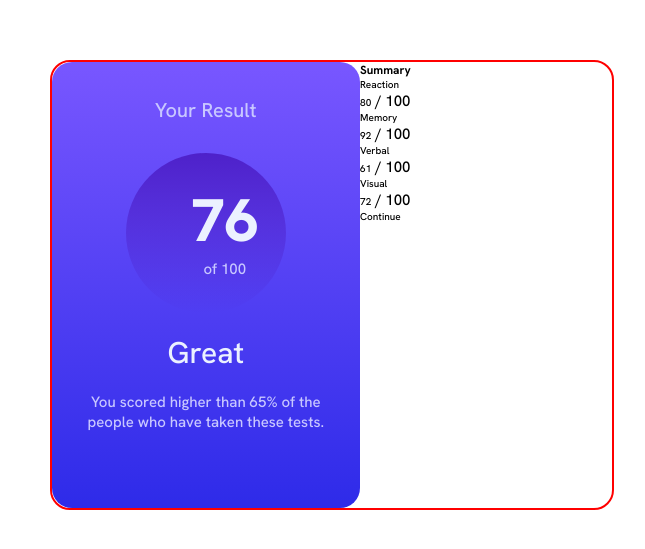
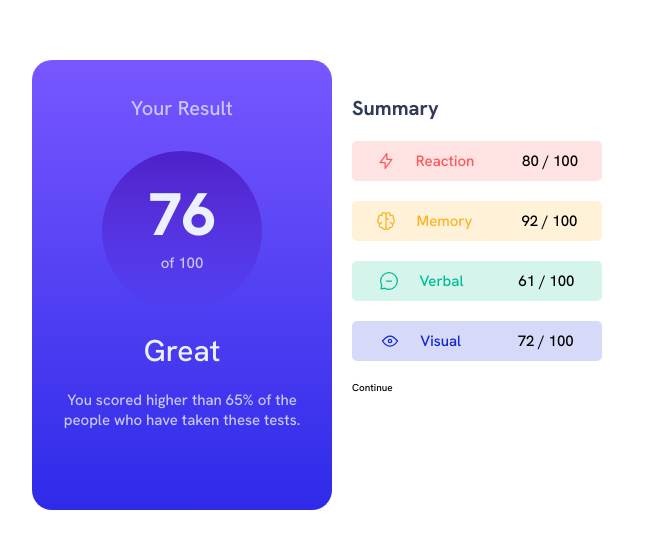
Before and after one commit to Ashesh-Mondal/CSS_Practice2, a plain HTML site: page index.html in a window 1280 px wide. Shown: the part 115-664 px from the top of the page, without its empty margins (308-953 px from the left). Drawn offline with Linux system fonts and the light colour scheme.

Commit message:
slight changes in the content inside the circular container and complete styling of the right container tags

```diff
--- a/css/style.css
+++ b/css/style.css
@@ -20,24 +20,48 @@ body{
     font-family: 'Hanken Grotesk', sans-serif;
 }
 
+
+
+/* ######################### utility classes ############################# */
+
 .out-off{
     font-size: 1.5rem;
     font-weight: 500;
 }
 
+.tag-name{
+    font-size: 1.5rem;
+    align-self: center;
+}
+
+.tag{
+    height: 4rem;
+    border-radius: 0.5rem;
+    margin: 2rem 0;
+}
+
+.icon{
+    margin-right: 2rem;
+}
+
+/* ########################## main-container styling ############################## */
+
 .container{
     display: flex;
-    border: 2px solid red;
     border-radius: 2rem;
     min-height: 45rem;
-    min-width: 55rem;
+    max-width: 60rem;
 }
+
+
+
+/* ############################# left-container styling ############################## */
 
 .container .left-content{
     padding: 2rem;
     background: linear-gradient( hsl(252, 100%, 67%), hsl(241, 81%, 54%));
     border-radius: 2rem;
-    width: 55%;
+    width: 50%;
 }
 
 .container .left-content .your-result{
@@ -67,8 +91,6 @@ body{
 
 .container .left-content .marks .inside-circle-container{
     position: absolute;
-    top: 37%;
-    left: 39%;
 }
 
 .container .left-content .marks .inside-circle-container .total-marks-obtained{
@@ -99,3 +121,76 @@ body{
     margin-top: 2rem;
     color: hsl(241, 100%, 89%);
 }
+
+
+
+/* ############################## styling right-container ################################ */
+
+.container .right-content{
+    padding: 2rem;
+    border-radius: 2rem;
+    width: 50%;
+}
+
+.container .right-content .summary{
+    font-size: 2rem;
+    font-weight: 700;
+    color: hsl(224, 30%, 27%);
+    margin: 1.5rem 0;
+}
+
+.right-content .reaction-tag{
+    display: flex;
+    width: 25rem;
+    justify-content: space-around;
+    background-color: hsla(0, 100%, 67%, 0.17);
+}
+
+.right-content .reaction-tag .tag-name-1{
+    display: flex;
+    flex-direction: row;
+    color: hsl(0, 100%, 67%);
+}
+
+.right-content .memory-tag{
+    display: flex;
+    width: 25rem;
+    justify-content: space-around;
+    background-color: hsla(39, 100%, 56%, 0.17);
+}
+
+.right-content .memory-tag .tag-name-2{
+    display: flex;
+    flex-direction: row;
+    color: hsl(39, 100%, 56%);
+}
+
+.right-content .verbal-tag{
+    display: flex;
+    width: 25rem;
+    justify-content: space-around;
+    background-color: hsla(166, 100%, 37%, 0.17);
+}
+
+.right-content .verbal-tag .tag-name-3{
+    display: flex;
+    flex-direction: row;
+    color: hsl(166, 100%, 37%);
+}
+
+.right-content .visual-tag{
+    display: flex;
+    width: 25rem;
+    justify-content: space-around;
+    background-color: hsla(234, 85%, 45%, 0.17);
+}
+
+.right-content .visual-tag .tag-name-4{
+    display: flex;
+    flex-direction: row;
+    color: hsl(234, 85%, 45%);
+}
+
+.container .right-content .tag .out-off{
+    align-self: center;
+}
--- a/index.html
+++ b/index.html
@@ -30,27 +30,26 @@
 
     <div class="right-content">
       <h3 class="summary">Summary</h3>
-      <div class="tag">
-        <div class="reaction-tag">
-          Reaction
-          <div class="obtained-marks">80<span class="out-off"> / 100</span></div>
+
+        <div class="reaction-tag tag">
+          <div class="tag-name tag-name-1"><svg xmlns="http://www.w3.org/2000/svg" class="icon" width="20" height="20" fill="none" viewBox="0 0 20 20"><path stroke="#F55" stroke-linecap="round" stroke-linejoin="round" stroke-width="1.25" d="M10.833 8.333V2.5l-6.666 9.167h5V17.5l6.666-9.167h-5Z"/></svg>Reaction</div>
+          <div class="obtained-marks out-off">80<span class="out-off"> / 100</span></div>
         </div>
 
-        <div class="memory-tag">
-          Memory
-          <div class="obtained-marks">92<span class="out-off"> / 100</span></div>
+        <div class="memory-tag tag">
+          <div class="tag-name tag-name-2"><svg xmlns="http://www.w3.org/2000/svg" class="icon" width="20" height="20" fill="none" viewBox="0 0 20 20"><path stroke="#FFB21E" stroke-linecap="round" stroke-linejoin="round" stroke-width="1.25" d="M5.833 11.667a2.5 2.5 0 1 0 .834 4.858"/><path stroke="#FFB21E" stroke-linecap="round" stroke-linejoin="round" stroke-width="1.25" d="M3.553 13.004a3.333 3.333 0 0 1-.728-5.53m.025-.067a2.083 2.083 0 0 1 2.983-2.824m.199.054A2.083 2.083 0 1 1 10 3.75v12.917a1.667 1.667 0 0 1-3.333 0M10 5.833a2.5 2.5 0 0 0 2.5 2.5m1.667 3.334a2.5 2.5 0 1 1-.834 4.858"/><path stroke="#FFB21E" stroke-linecap="round" stroke-linejoin="round" stroke-width="1.25" d="M16.447 13.004a3.334 3.334 0 0 0 .728-5.53m-.025-.067a2.083 2.083 0 0 0-2.983-2.824M10 3.75a2.085 2.085 0 0 1 2.538-2.033 2.084 2.084 0 0 1 1.43 2.92m-.635 12.03a1.667 1.667 0 0 1-3.333 0"/></svg>Memory</div>
+          <div class="obtained-marks out-off">92<span class="out-off"> / 100</span></div>
         </div>
 
-        <div class="verbal-tag">
-          Verbal
-          <div class="obtained-marks">61<span class="out-off"> / 100</span></div>
+        <div class="verbal-tag tag">
+          <div class="tag-name tag-name-3"><svg xmlns="http://www.w3.org/2000/svg" class="icon" width="20" height="20" fill="none" viewBox="0 0 20 20"><path stroke="#00BB8F" stroke-linecap="round" stroke-linejoin="round" stroke-width="1.25" d="M7.5 10h5M10 18.333A8.333 8.333 0 1 0 1.667 10c0 1.518.406 2.942 1.115 4.167l-.699 3.75 3.75-.699A8.295 8.295 0 0 0 10 18.333Z"/></svg>Verbal</div>
+          <div class="obtained-marks out-off">61<span class="out-off"> / 100</span></div>
         </div>
 
-        <div class="visual-tag">
-          Visual
-          <div class="obtained-marks">72<span class="out-off"> / 100</span></div>
+        <div class="visual-tag tag">
+          <div class="tag-name tag-name-4"><svg xmlns="http://www.w3.org/2000/svg" class="icon" width="20" height="20" fill="none" viewBox="0 0 20 20"><path stroke="#1125D6" stroke-linecap="round" stroke-linejoin="round" stroke-width="1.25" d="M10 11.667a1.667 1.667 0 1 0 0-3.334 1.667 1.667 0 0 0 0 3.334Z"/><path stroke="#1125D6" stroke-linecap="round" stroke-linejoin="round" stroke-width="1.25" d="M17.5 10c-1.574 2.492-4.402 5-7.5 5s-5.926-2.508-7.5-5C4.416 7.632 6.66 5 10 5s5.584 2.632 7.5 5Z"/></svg>Visual</div>
+          <div class="obtained-marks out-off">72<span class="out-off"> / 100</span></div>
         </div>
-      </div>
       <div class="btn">Continue</div>
     </div>
 
```
